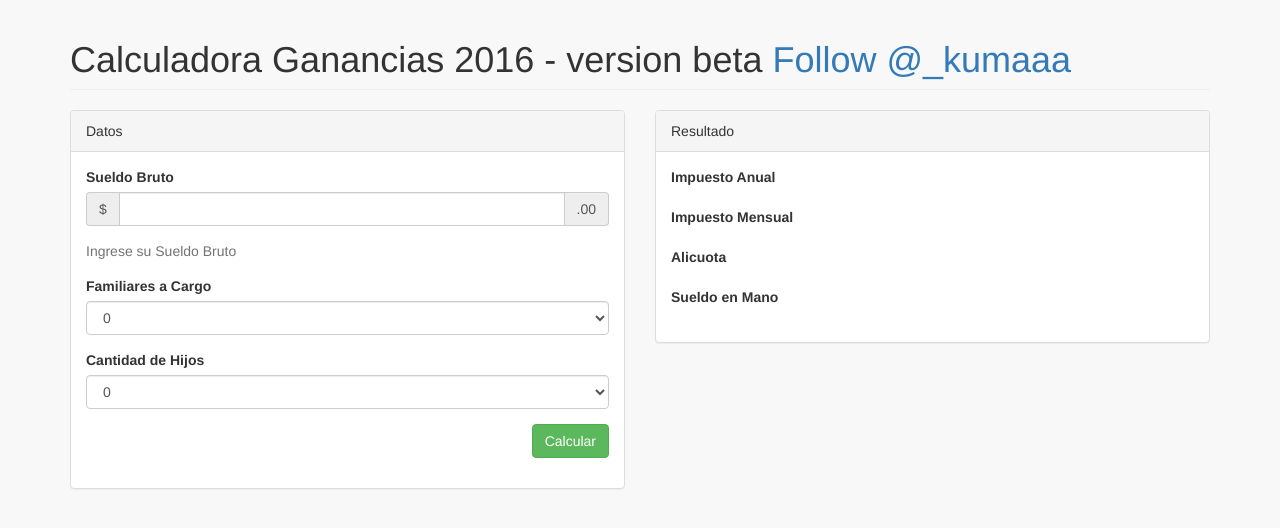
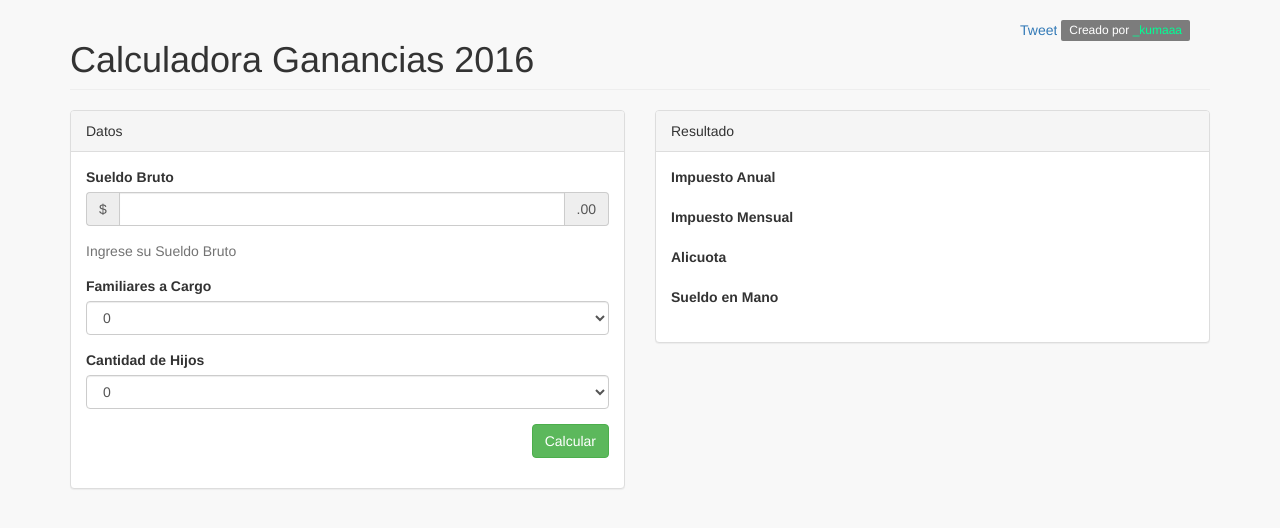
Before and after one commit to juanmanuelromeraferrio/calculadora-ganancias, a website: page pages/index.html in a window 1280 px wide. Drawn offline with Linux system fonts and the light colour scheme.

Commit message:
agrego copyright

```diff
--- a/js/calculadora.js
+++ b/js/calculadora.js
@@ -63,14 +63,12 @@ function calcular() {
 	{
 	  impuestoAnual =  impuestoAnual + totalEscalas[i];
 	}
-
 	$("#impuestoAnual").text("$" + Math.ceil(impuestoAnual) + ".00");
-
 
 	var impuestoMensual = impuestoAnual / 13;
 	$("#impuestoMensual").text("$" + Math.ceil(impuestoMensual) + ".00");
+
 	var alicuota = (impuestoMensual / sueldoNeto)*100;
-
 	$("#alicuota").text(alicuota.toFixed(2) + "%");
 
 	var sueldoEnMano = sueldoNeto - impuestoMensual;
--- a/pages/index.html
+++ b/pages/index.html
@@ -9,7 +9,7 @@
     <meta name="description" content="">
     <meta name="author" content="">
 
-    <title>Calculadora Ganancias 2016 - version beta</title>
+    <title>Calculadora Ganancias 2016</title>
 
     <!-- Bootstrap Core CSS -->
     <link href="../bower_components/bootstrap/dist/css/bootstrap.min.css" rel="stylesheet">
@@ -40,11 +40,30 @@
 
     <body>
 
+        <div id="fb-root"></div>
+        <script>(function(d, s, id) {
+          var js, fjs = d.getElementsByTagName(s)[0];
+          if (d.getElementById(id)) return;
+          js = d.createElement(s); js.id = id;
+          js.src = "https://connect.facebook.net/es_LA/sdk.js#xfbml=1&version=v2.5&appId=1751939325033994";
+          fjs.parentNode.insertBefore(js, fjs);
+      }(document, 'script', 'facebook-jssdk'));</script>
+
       <div class="container">
+        <div id="share">
+            <span class="share facebook">
+                <div class="fb-share-button" data-href="http://juanmanuelromeraferrio.github.io/calculadora-ganancias/pages/index.html" data-layout="button_count"></div>
+            </span>
+            <span class="share twitter">
+                <a href="https://twitter.com/share" class="twitter-share-button" data-via="_kumaaa" data-hashtags="ganancias2016">Tweet</a>
+            </span>
+            <span class="copyright">
+                <span class="fondo-copyright">Creado por <a href="https://twitter.com/_kumaaa" target="_blank">_kumaaa</a></span>
+            </span>
+        </div>
         <div class="row">
            <div class="col-lg-12">
-						<h1 class="page-header">Calculadora Ganancias 2016 - version beta
-						<a href="https://twitter.com/_kumaaa" class="twitter-follow-button" data-show-count="false" data-size="large">Follow @_kumaaa</a>
+              <h1 class="page-header">Calculadora Ganancias 2016
               </h1>
           </div>
           <!-- /.col-lg-12 -->
@@ -160,7 +179,6 @@
 
 <script>!function(d,s,id){var js,fjs=d.getElementsByTagName(s)[0],p=/^http:/.test(d.location)?'http':'https';if(!d.getElementById(id)){js=d.createElement(s);js.id=id;js.src=p+'://platform.twitter.com/widgets.js';fjs.parentNode.insertBefore(js,fjs);}}(document, 'script', 'twitter-wjs');</script>
 
-
 <!-- jQuery -->
 <script src="../bower_components/jquery/dist/jquery.min.js"></script>
 
```
Also changed, not shown: dist/css/sb-admin-2.css. Lines whose indentation alone changed are shown as unchanged.
